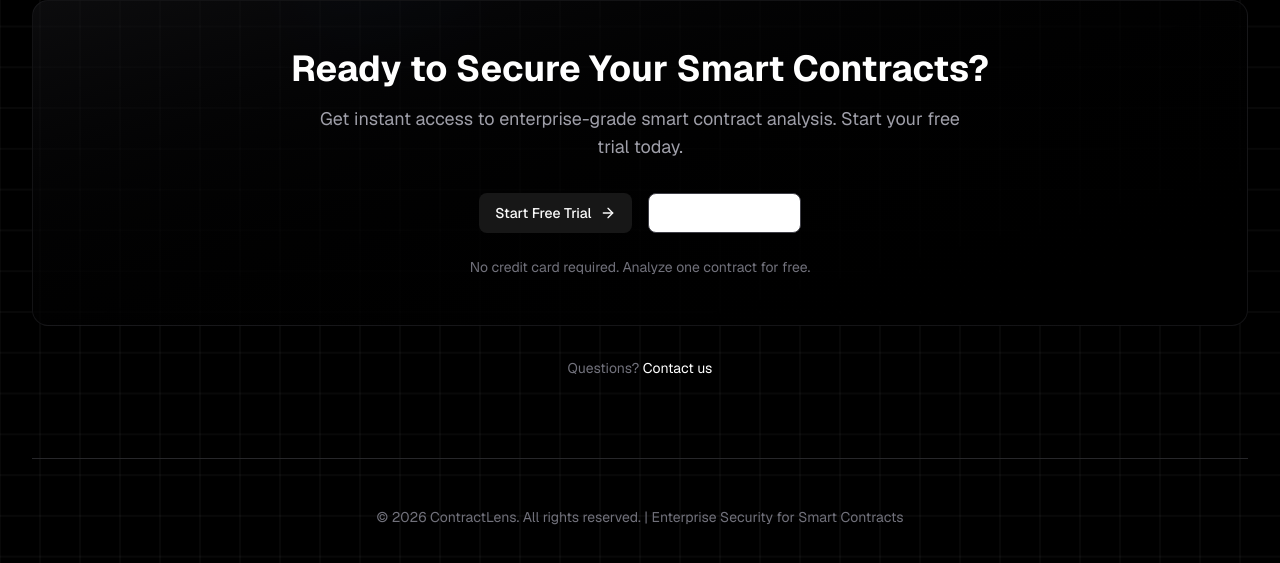
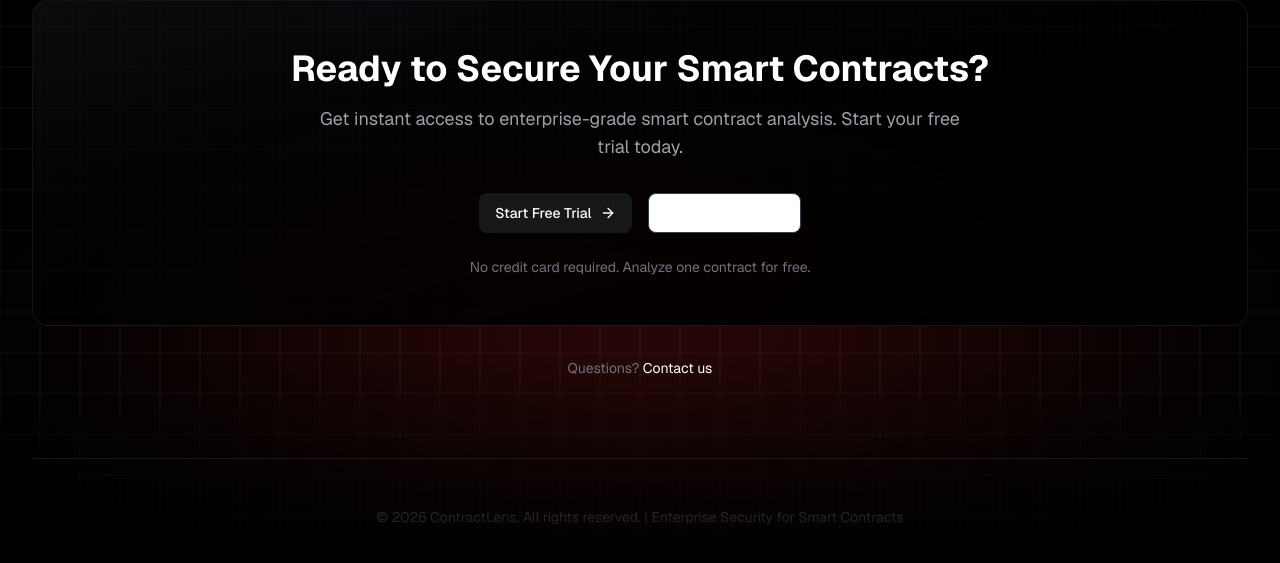
Before and after one commit to priyanshusinghchouhan/Contract-Lens, a Next.js app in the folder frontend/: page / in a window 1280 px wide. Shown: the part 3318-3881 px from the top of the page. Built offline with nearby package versions, Linux system fonts and the light colour scheme.

Commit message:
feat(page): added glowing effect and removed trust section component

```diff
--- a/frontend/app/page.tsx
+++ b/frontend/app/page.tsx
@@ -5,7 +5,6 @@ import { HeroSection } from '@/components/landing/hero-section'
 import { ProblemSection } from '@/components/landing/problem-section'
 import { SolutionSection } from '@/components/landing/solution-section'
 import { HowItWorks } from '@/components/landing/how-it-works'
-import { TrustSection } from '@/components/landing/trust-section'
 import { CTASection } from '@/components/landing/cta-section'
 
 export const metadata: Metadata = {
@@ -33,8 +32,9 @@ export default function Home() {
         <section id="features">
           <ProblemSection />
           <SolutionSection />
+          <div className="pointer-events-none absolute inset-x-0 bottom-0 h-[30rem] bg-[radial-gradient(ellipse_at_center,rgba(220,38,38,0.22)_0%,rgba(220,38,38,0.12)_36%,rgba(220,38,38,0.05)_55%,rgba(0,0,0,0)_78%)] blur-3xl" />
+          <div className="pointer-events-none absolute inset-x-0 bottom-0 h-56 bg-gradient-to-b from-transparent via-black/40 to-black" />
           <HowItWorks />
-          <TrustSection />
           <CTASection />
         </section>
 
```
